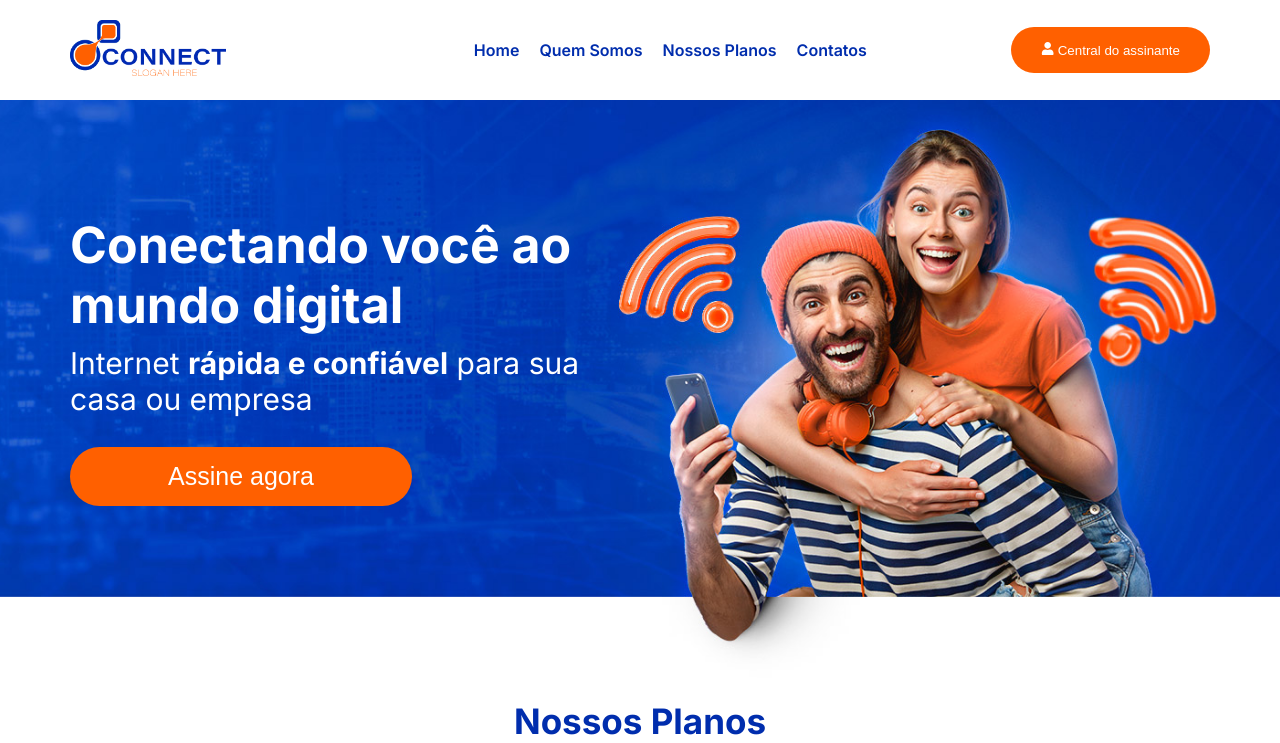
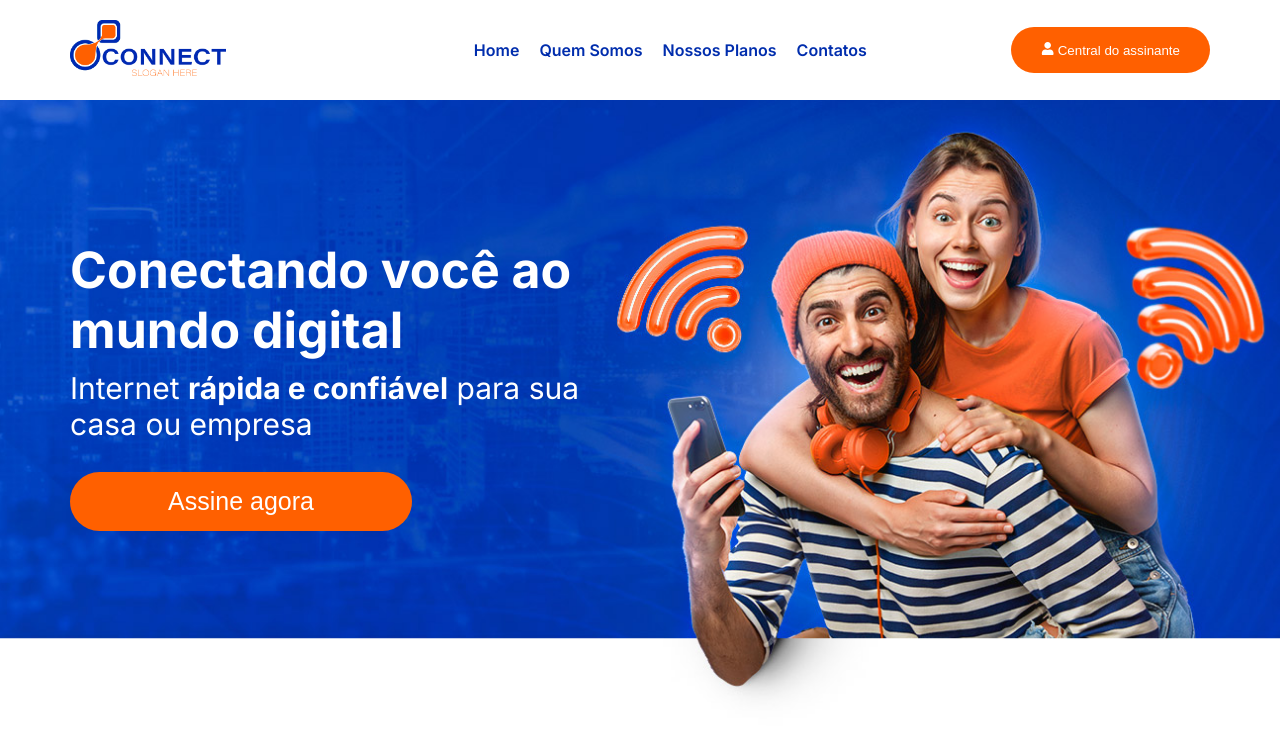
Before and after one commit to DevNandoRd/projeto-provedor-internet, a Next.js app: page / in a window 1280 px wide. Shown: the top 743 px of the page. Built offline with nearby package versions, Linux system fonts and the light colour scheme.

Commit message:
correções do paddin no main

```diff
--- a/components/Main/Main.module.css
+++ b/components/Main/Main.module.css
@@ -2,7 +2,7 @@
     background-image: url(/assets/site-provedor.jpg);
     background-position: bottom center;
     background-size: cover;
-    height: 600px;
+    height: 650px;
     display: flex;
     align-items: center;
 }
```
